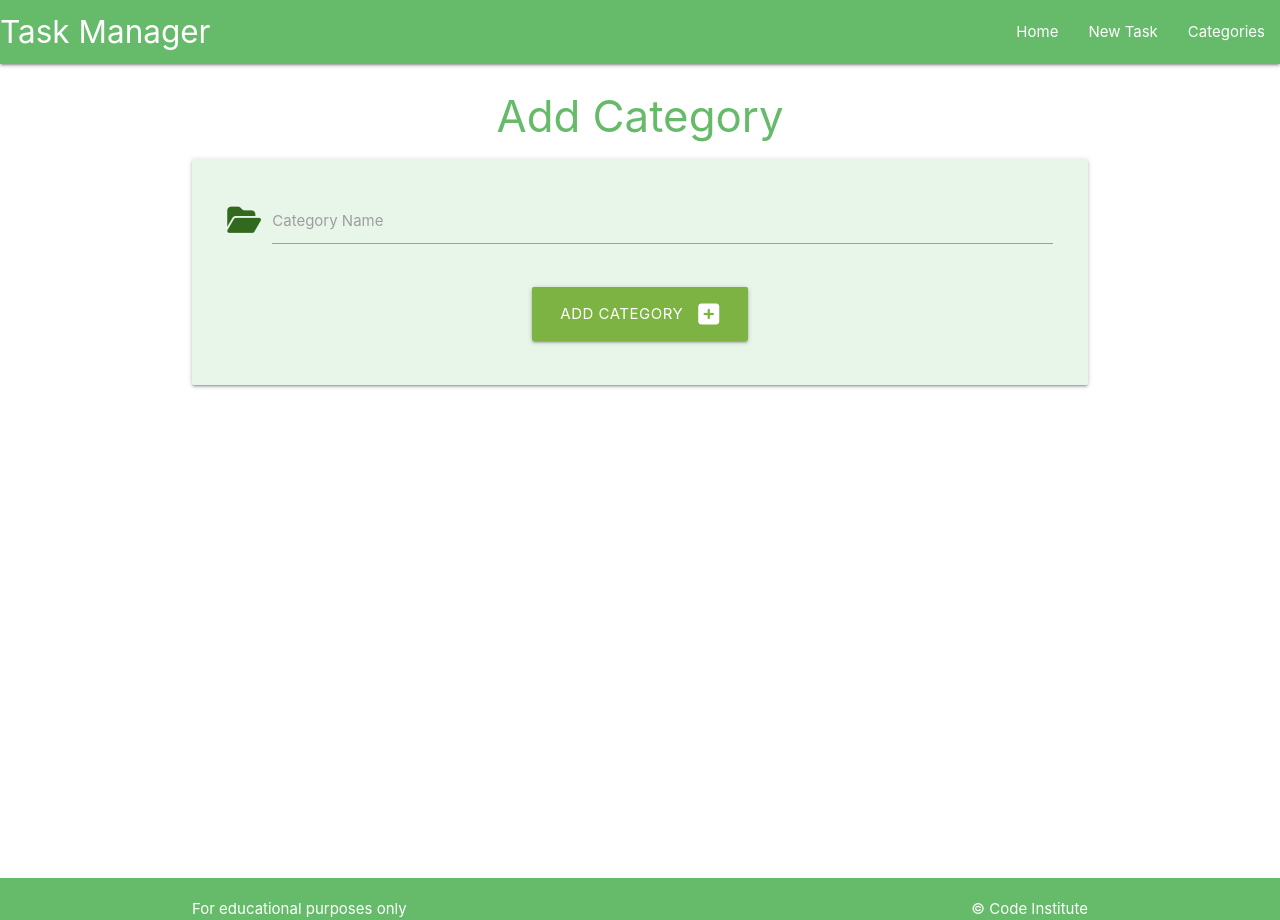
After one commit to alexkisielewicz/task-manager, a Flask app: page /add_category in a window 1280 px wide. The commit adds this page. Run offline with Flask 3, Linux system fonts and the light colour scheme; some libraries are stand-ins or nearby versions.

Commit message:
following lessons

```diff
--- a/taskmanager/routes.py
+++ b/taskmanager/routes.py
@@ -1,4 +1,4 @@
-from flask import render_template
+from flask import render_template, request, redirect, url_for
 from taskmanager import app, db
 from taskmanager.models import Category, Task
 # import created tables above
@@ -8,3 +8,25 @@ from taskmanager.models import Category, Task
 @app.route("/")
 def home():
     return render_template("tasks.html")
+
+
+@app.route("/categories")
+def categories():
+    return render_template("categories.html")
+
+
+# we will be submitting form to the DB so need to include 2 methods
+@app.route("/add_category", methods=["GET", "POST"])
+def add_category():
+    if request.method== "POST":
+        # if requested method == POST, we create instance of category using imported model
+        # now we need to import request from  flask at the top of the file
+        category = Category(category_name=request.form.get("category_name"))
+        db.session.add(category)
+        db.session.commit()
+        # now we need to import redirect and url_for from flask at the top of the file
+        return redirect(url_for("categories"))
+    return render_template("add_category.html")
+
+# by default the normal method is GET so it'll behave as else condition and return render_template
+# from outside of the block, POST block is indented, can be split to two separate functions
--- /dev/null
+++ b/taskmanager/templates/add_category.html
@@ -0,0 +1,27 @@
+{% extends "base.html" %}
+{% block content %}
+<!-- everything extended from the base template will display on this page as well -->
+<h3 class="green-text text-lighten-1 center-align">Add Category</h3>
+
+<div class="row card-panel green-text text-darken-2 green lighten-5">
+    <form class="col s12" method="POST" action="{{ url_for('add_category') }}">
+        <!-- category name-->
+        <div class="row">
+            <div class="input-field col s12">
+                <i class="fas fa-folder-open prefix light-green-text text-darken-4"></i>
+                <input id="category_name" name="category_name" type="text" minlength="3" maxlength="25" class="validate" required>
+                <label for="category_name">Category Name</label>
+            </div>
+        </div>
+        <!-- submit button -->
+        <div class="row">
+            <div class="col s12 center-align">
+                <button type="submit" class="btn-large light-green darken-1">
+                    Add Category <i class="fas fa-plus-square right"></i>
+                </button>
+            </div>
+        </div>
+    </form>
+</div>
+
+{% endblock %}
--- a/taskmanager/templates/base.html
+++ b/taskmanager/templates/base.html
@@ -19,7 +19,7 @@
                 <ul class="right hide-on-med-and-down">
                     <li><a href="{{ url_for('home') }}">Home</a></li>
                     <li><a href="">New Task</a></li>
-                    <li><a href="">Categories</a></li>
+                    <li><a href="{{ url_for('categories') }}">Categories</a></li>
 
                 </ul>
             </div>
@@ -28,7 +28,7 @@
         <ul class="sidenav" id="mobile-demo">
             <li><a href="{{ url_for('home') }}">Home</a></li>
             <li><a href="">New Task</a></li>
-            <li><a href="">Categories</a></li>
+            <li><a href="{{ url_for('categories') }}">Categories</a></li>
         </ul>
     </header>
 
```
Also changed, not shown: taskmanager/templates/categories.html (added, +14 -0 lines).
